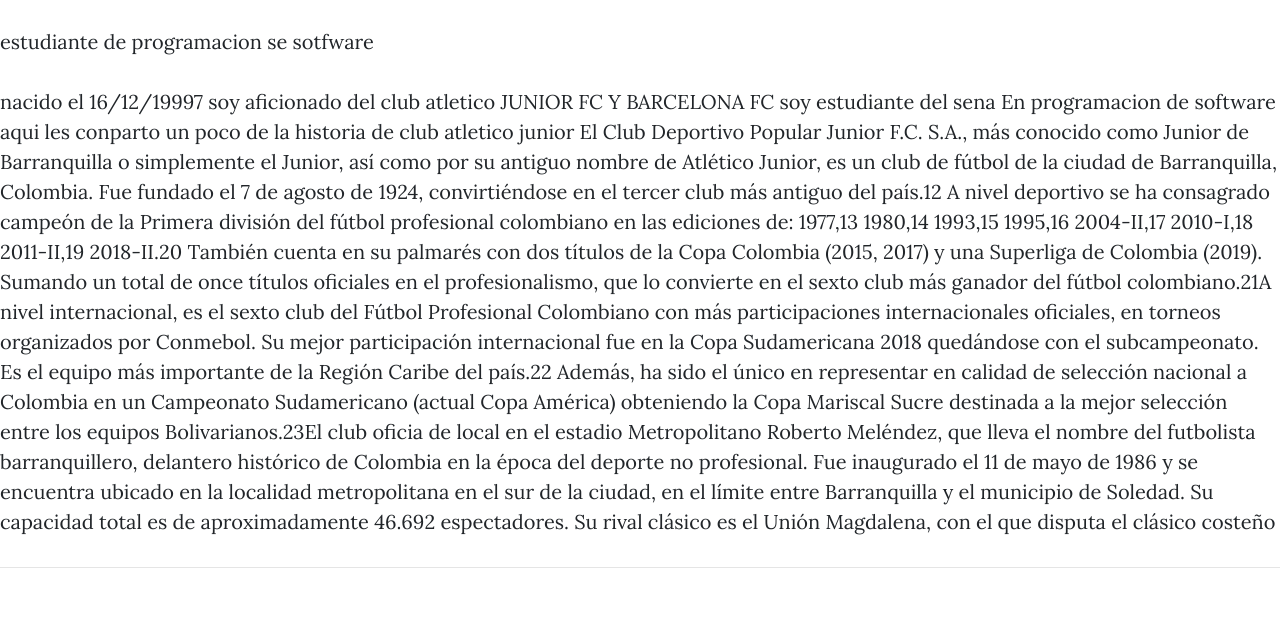
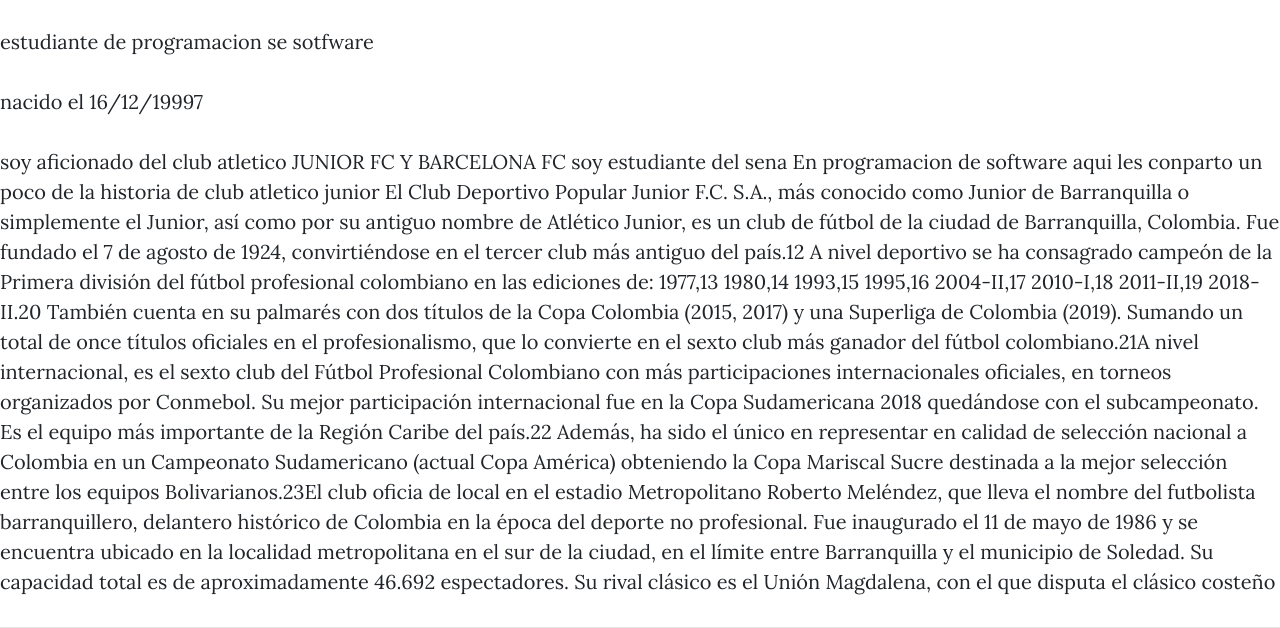
Before and after one commit to lfernandomorales211697/lfernandomorales211697.github.io, a website: page index.html in a window 1280 px wide. Shown: the part 615-1243 px from the top of the page. Drawn offline with nearby package versions, Linux system fonts and the light colour scheme.

Commit message:
Update index.html

```diff
--- a/index.html
+++ b/index.html
@@ -63,7 +63,7 @@
   </header>
 <P>MI nombre el luis fernando morales angulo </P>
    <p> estudiante de programacion se sotfware <p>
-    nacido el 16/12/19997
+    nacido el 16/12/19997 <p>
 
     soy aficionado del club atletico JUNIOR FC Y BARCELONA FC
     soy estudiante del sena En programacion de software
```
